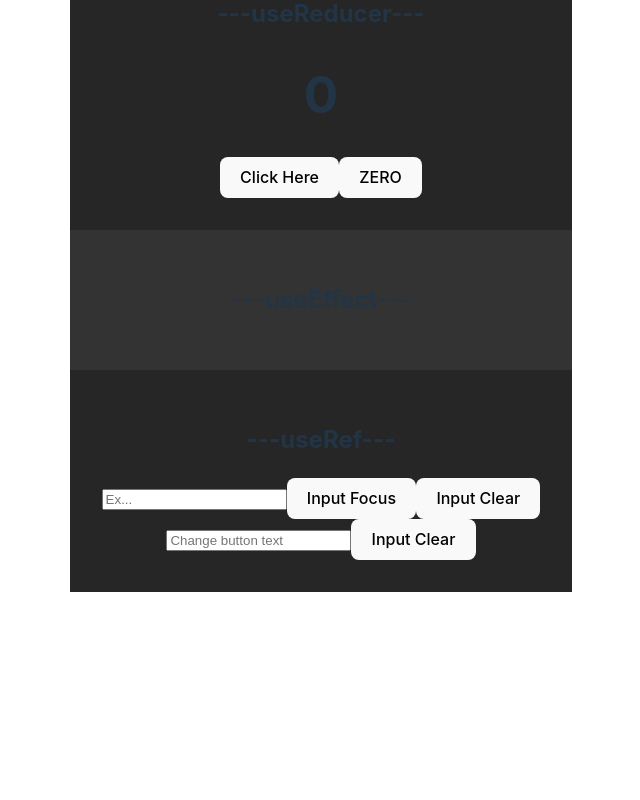
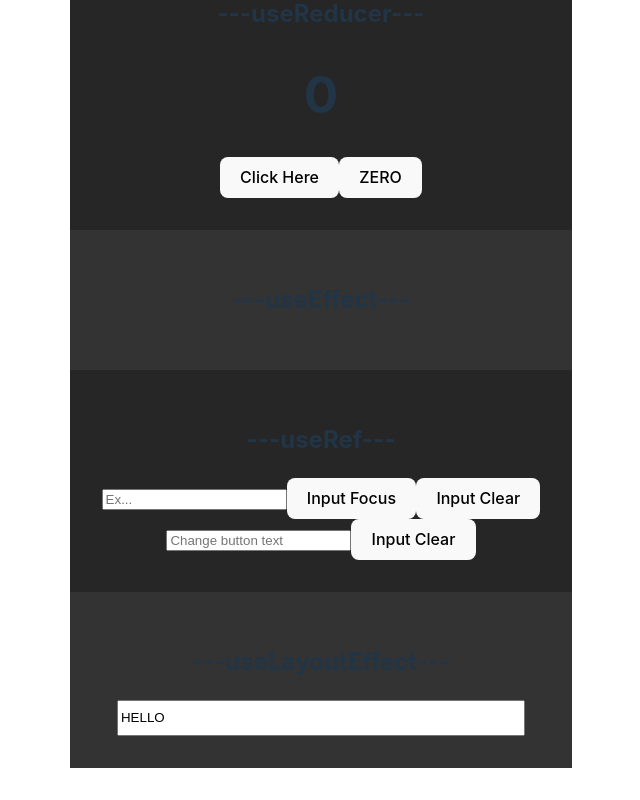
Before and after one commit to MarceloSLeal/react-estudos, a React (Vite) app in the folder variados/ReactHooks01/: page / in a window 1280 px wide. Shown: the part 478-1278 px from the top of the page, without its empty margins (319-959 px from the left). Before the commit the page ends 1102 px from the top, so only its background shows below. Built offline with nearby package versions, Linux system fonts and the light colour scheme; no server answers.

Commit message:
useLayoutEffect exemplo de hook que executa uma ação antes de renderizar na tela

```diff
--- /dev/null
+++ b/variados/ReactHooks01/src/LayoutEffect.tsx
@@ -0,0 +1,23 @@
+import { useEffect, useLayoutEffect, useRef } from "react";
+
+const LayoutEffectTutorial = () => {
+    const inputRef = useRef(null);
+
+    useLayoutEffect(() => {
+        console.log(inputRef.current.value);
+    }, []);
+
+    useEffect(() => {
+        inputRef.current.value = "HELLO";
+    }, []);
+
+    return (
+        <div className="div1">
+            <h2>---useLayoutEffect---</h2>
+            <input ref={inputRef} value="PEDRO" style={{ width: 400, height: 30}} />
+        </div>
+    )
+
+}
+
+export default LayoutEffectTutorial;
--- a/variados/ReactHooks01/src/main.tsx
+++ b/variados/ReactHooks01/src/main.tsx
@@ -6,6 +6,7 @@ import State from './State.tsx'
 import Reducer from './Reducer.tsx'
 import Effect from './Effect.tsx'
 import Ref from './Ref.tsx'
+import LayoutEffect from './LayoutEffect.tsx'
 
 ReactDOM.createRoot(document.getElementById('root')!).render(
   <React.StrictMode>
@@ -13,5 +14,6 @@ ReactDOM.createRoot(document.getElementById('root')!).render(
     <Reducer />
     <Effect />
     <Ref />
+    <LayoutEffect />
   </React.StrictMode>,
 )
```
